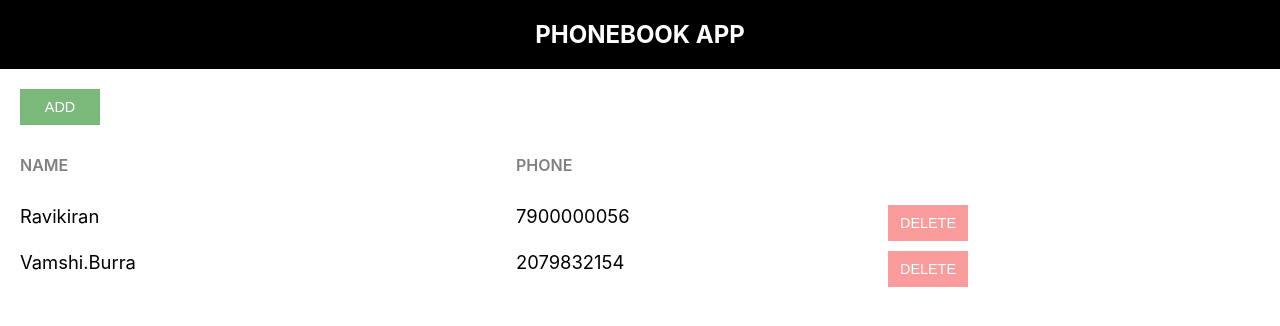
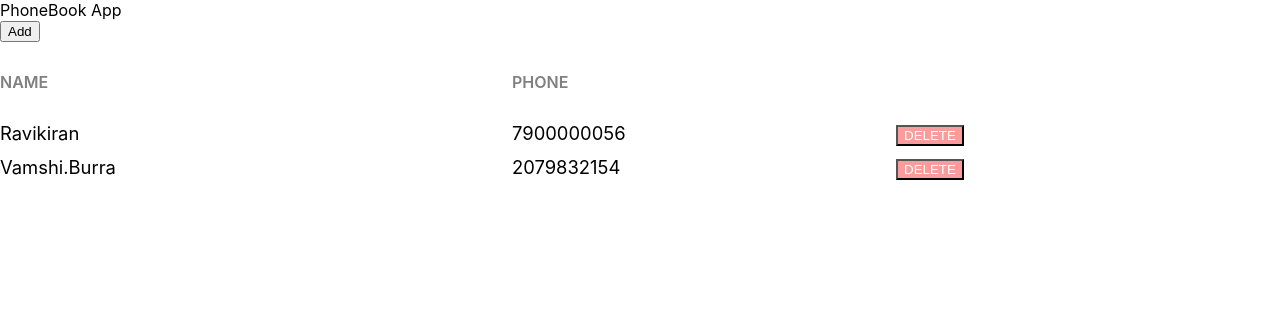
Before and after one commit to kirannani168/phone-directory, a React (Create React App) app: page / in a window 1280 px wide. Shown: the top 326 px of the page. Built offline with nearby package versions, Linux system fonts and the light colour scheme.

Commit message:
Stylesheets Updated with AddSubscriber, Common.css

```diff
--- /dev/null
+++ b/src/Styles/Common.css
@@ -0,0 +1,29 @@
+.header{
+    text-align: center;
+    background-color: black;
+    color: white;
+    padding: 20px;
+    text-transform: uppercase;
+    font-size: 24px;
+    font-weight: bolder;
+}
+
+.component-body-container {
+    padding: 20px;
+}
+
+.custom-btn {
+    padding: 10px;
+    border: none;
+    margin-right: 10px;
+    text-transform: uppercase;
+    width: 80px;
+    font-size: 0.9rem;
+    cursor: pointer;
+    outline: none;
+}
+
+.add-btn {
+    background: #7ab97a;
+    color: #fff;
+}
--- a/src/Styles/Header.css
+++ b/src/Styles/Header.css
@@ -1,32 +1,4 @@
-.header{
-    text-align: center;
-    background-color: black;
-    color: white;
-    padding: 20px;
-    text-transform: uppercase;
-    font-size: 24px;
-    font-weight: bolder;
-}
 
-.component-body-container {
-    padding: 20px;
-}
-
-.custom-btn {
-    padding: 10px;
-    border: none;
-    margin-right: 10px;
-    text-transform: uppercase;
-    width: 80px;
-    font-size: 0.9rem;
-    cursor: pointer;
-    outline: none;
-}
-
-.add-btn {
-    background: #7ab97a;
-    color: #fff;
-}
 .remove-btn{
      background: #fa9c9c;
     color: #fff;
```
Also changed, not shown: src/Styles/AddSubscriber.css (added, +36 -0 lines).
